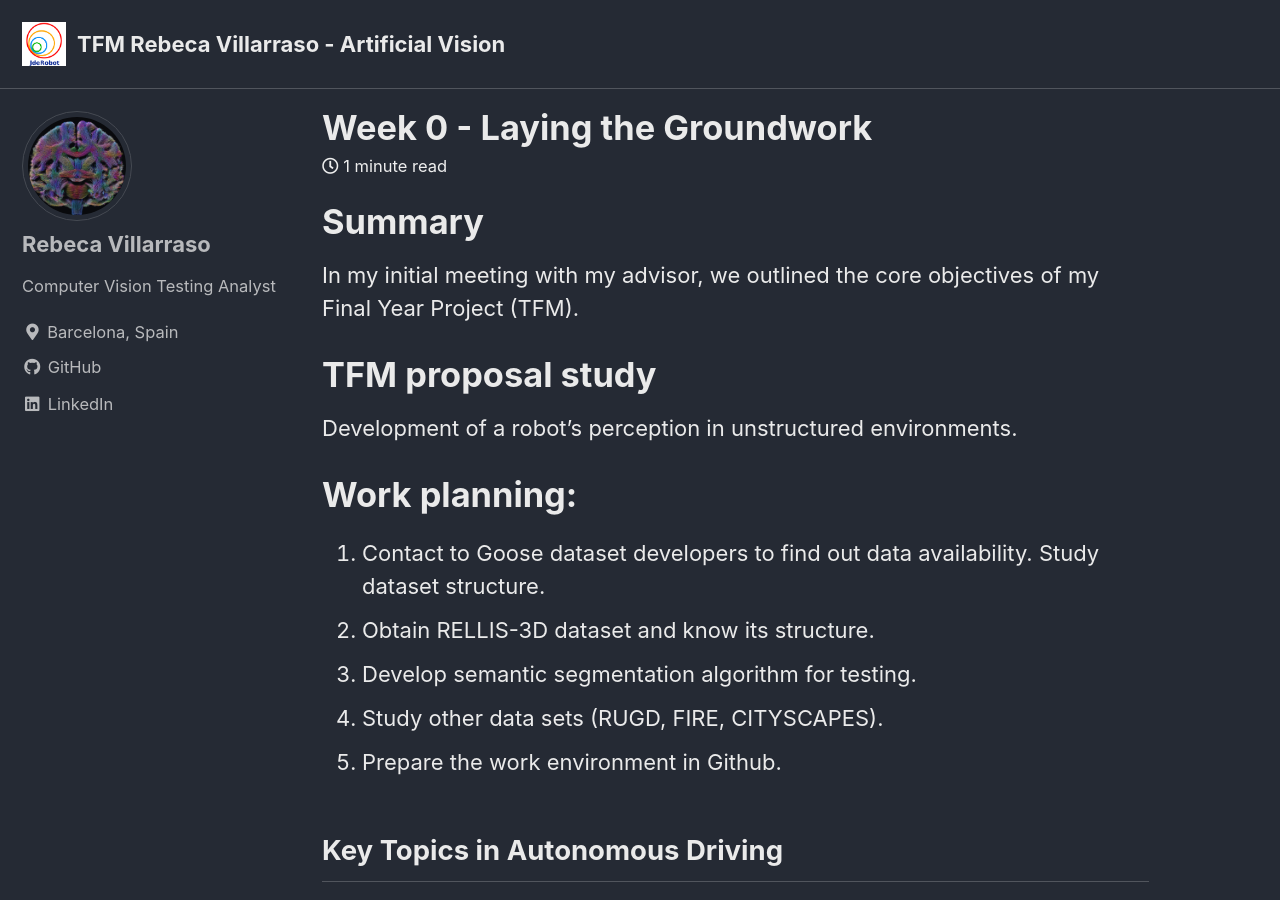
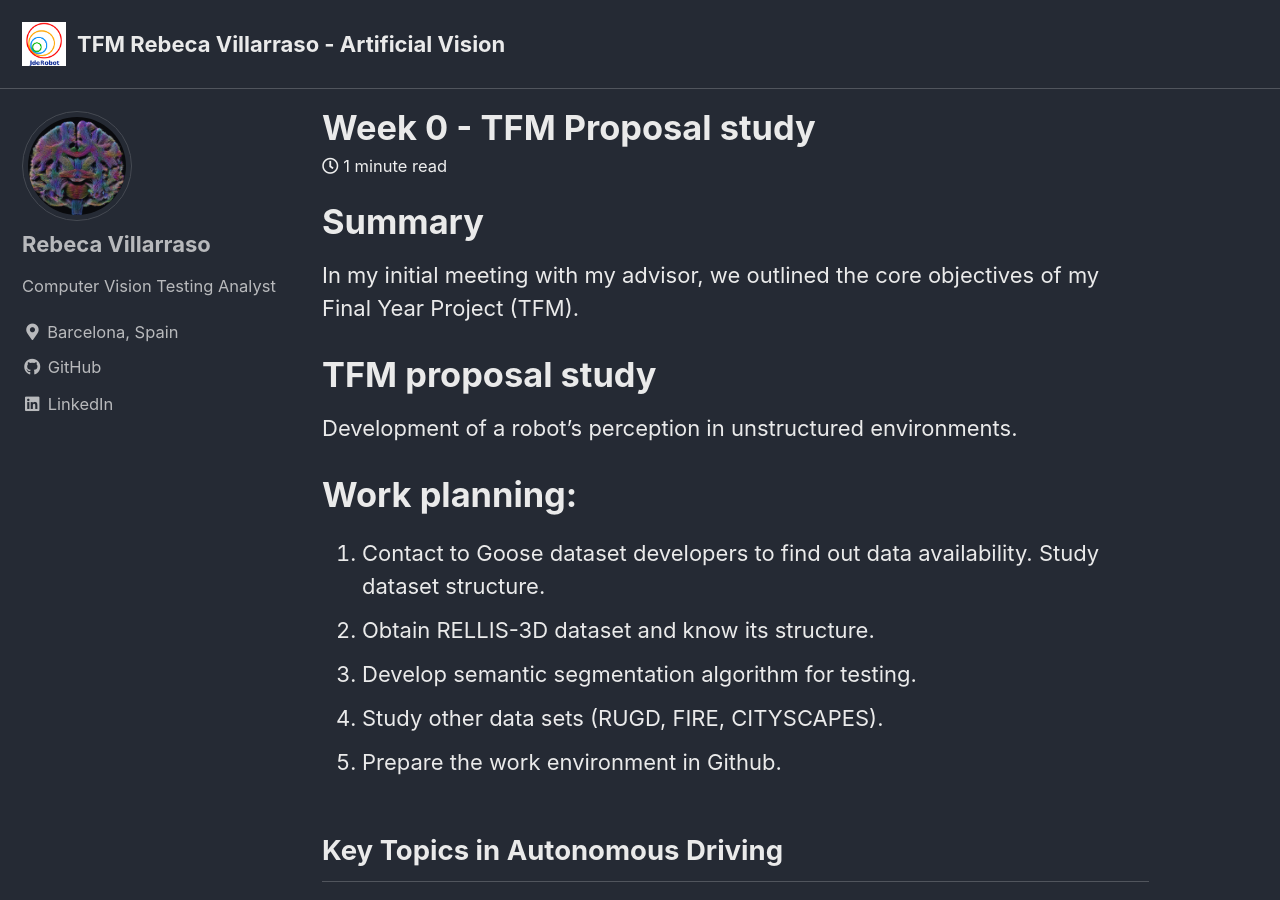
Before and after one commit to RoboticsLabURJC/2024-tfm-rebeca-villaraso, a Jekyll site: the page built from docs/_posts/2023-09-25-Week-0.md, in a window 1280 px wide and 900 px high. Built offline with Jekyll 4.4.1, drawn with Linux system fonts in a browser that asks for light colours; cached includes are drawn as plain includes.

Commit message:
Update 2023-09-25-Week-0.md

```diff
--- a/docs/_posts/2023-09-25-Week-0.md
+++ b/docs/_posts/2023-09-25-Week-0.md
@@ -1,5 +1,5 @@
 ---
-title: "Week 0 - Laying the Groundwork"
+title: "Week 0 - TFM Proposal study"
 image: ../assets/images/logo.png
 categories:
   - Weekly Log
```
